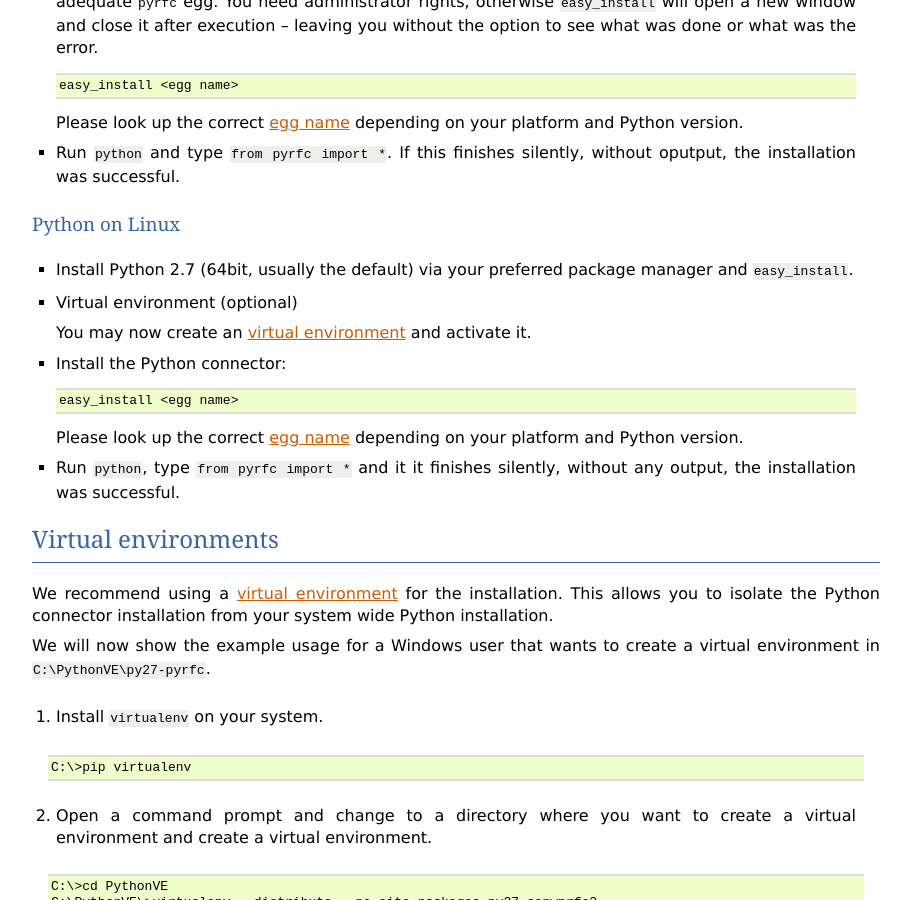
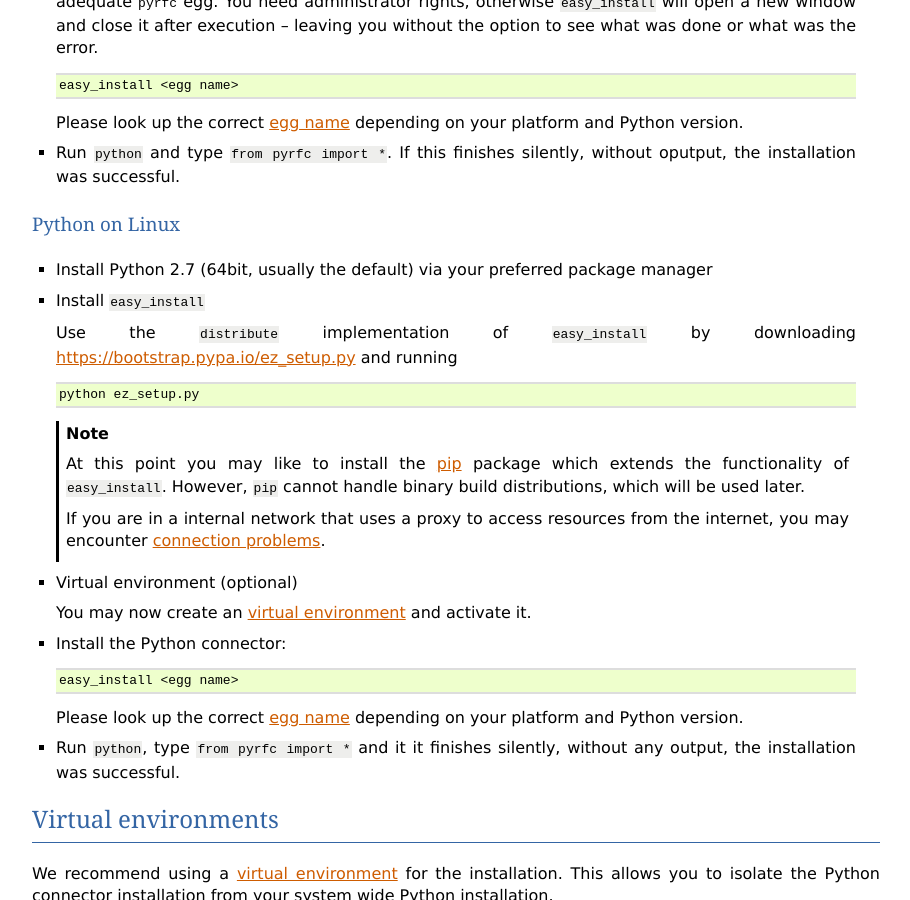
Before and after one commit to SAP/PyRFC, a Sphinx documentation site: the page built from doc/install.rst, in a window 1280 px wide and 900 px high, scrolled down 3041 px. Shown: the whole window, without its empty margins (48-958 px from the left). Built offline with Sphinx 7.4.7, drawn with Linux system fonts in a browser that asks for light colours; some of the changed text lies outside the part shown.

Commit message:
Python 2.6 and docu fix

```diff
--- a/doc/install.rst
+++ b/doc/install.rst
@@ -171,7 +171,26 @@ Python on Linux
 .. _`install-python-linux`:
 
 * Install Python 2.7 (64bit, usually the default) via your preferred package manager
-  and ``easy_install``.
+
+* Install ``easy_install``
+
+  Use the ``distribute`` implementation of ``easy_install`` by downloading
+  https://bootstrap.pypa.io/ez_setup.py and running
+
+  .. code-block:: none
+
+     python ez_setup.py
+
+  .. note::
+
+     At this point you may like to install the `pip`_ package which extends
+     the functionality of ``easy_install``. However, ``pip`` cannot handle binary
+     build distributions, which will be used later.
+
+     If you are in a internal network that uses a proxy to access resources from
+     the internet, you may encounter :ref:`connection problems<install-problems>`.
+
+     .. _pip: http://pypi.python.org/pypi/pip
 
 * Virtual environment (optional)
 
```
Also changed, not shown: doc/build.rst (+35 -29 lines), setup.py (+5 -4 lines), 2 other files.
